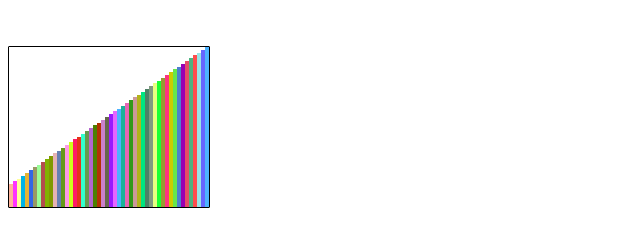
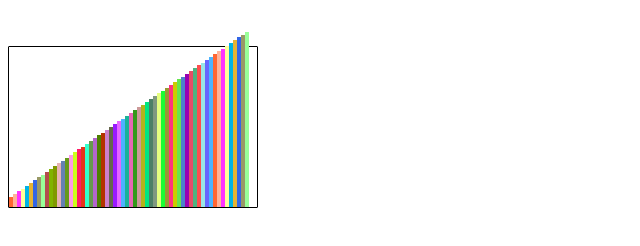
Before and after one commit to pompusha/sort_magic, a plain HTML site: page index.html in a window 1280 px wide. Shown: the whole page, without its empty margins (0-640 px from the left). Drawn offline with Linux system fonts and the light colour scheme.

Commit message:
change paint function with params main class width

```diff
--- a/css/stylesheet.css
+++ b/css/stylesheet.css
@@ -9,7 +9,7 @@
 .main{
 
     display: flex;
-    width: 200px;
+    width: 100%;
     height: 160px;
     border: 1px black solid;
     border-radius: 1px;
--- a/js/tablemade script.js
+++ b/js/tablemade script.js
@@ -1,8 +1,14 @@
-const table=document.getElementById("rodia_ti_zloy")
+/*
+порядок применения стилей
+1) Стиль вписанный в элемент html
+2) Стиль считанный в id
+3) Стиль считанный в class
+4) !
+5) *
+TODO: Разобраться в порядке применения стилей
+*/
 
-
-const fifty_spartans =()=>{
-
+const ladder = document.getElementById("rodia_ti_zloy")
 const colorArray = ['#FF6633', '#FFB399', '#FF33FF', '#FFFF99', '#00B3E6',
                         '#E6B333', '#3366E6', '#999966', '#99FF99', '#B34D4D',
                         '#80B300', '#809900', '#E6B3B3', '#6680B3', '#66991A',
@@ -13,25 +19,26 @@ const fifty_spartans =()=>{
                         '#4D8066', '#809980', '#E6FF80', '#1AFF33', '#999933',
                         '#FF3380', '#CCCC00', '#66E64D', '#4D80CC', '#9900B3',
                         '#E64D66', '#4DB380', '#FF4D4D', '#99E6E6', '#6666FF', '#4DB3FF'];
-        const height = new Array ()
-        for (i=10 ; i <160; i+=2.8){
-            height.push(10+i)
-        }
-    // 50 columns
-    for ( i=1; i<51; i++) {
-    // let b = document.createElement("td")
-    let b = document.createElement("div")
-    column=table.insertAdjacentElement("beforeend", b )
-    column.setAttribute("id","t"+i, )
-    column.setAttribute("class", "td_"+i)
-    column.style.backgroundColor = colorArray[i]
-    column.style.height = height[i]
-    }
-    // add id
 
-    // let totalRowCount = table.rows.length; // 5
-    // let tbodyRowCount = table.tBodies[0].rows.length
-
+function fifty_spartans(ladder, n) {
+    const heights = []
+    for (i = 0 ; i < n; i ++) {
+        heights[i] = 10 + i*2.8
     }
 
-fifty_spartans()
+    for (i = 1; i < n+1; i++) {
+        let box = document.createElement("div")
+        column = ladder.insertAdjacentElement("beforeend", box)
+
+        column.setAttribute("id","col_" + i)
+        column.style.backgroundColor = colorArray[(i-1) % colorArray.length] //от 0 до colorArray.length-1
+        column.style.height = heights[i-1]
+    }
+}
+
+// 24 разделить нацело на 50 == 0*50 + 24
+// 0 разделить нацело на 50 == 0*50 + 0
+// 48 разделить нацело на 50 == 0*50 + 48
+// 51 разделить нацело на 50 == 1*50 + 1
+
+fifty_spartans(ladder, 60)
```
Lines whose indentation alone changed are shown as unchanged.
